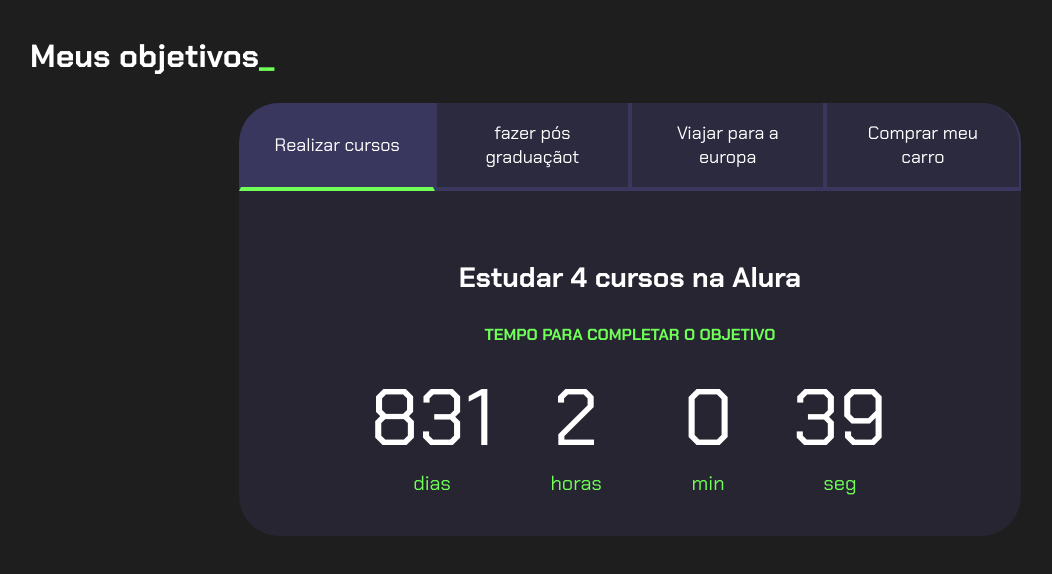
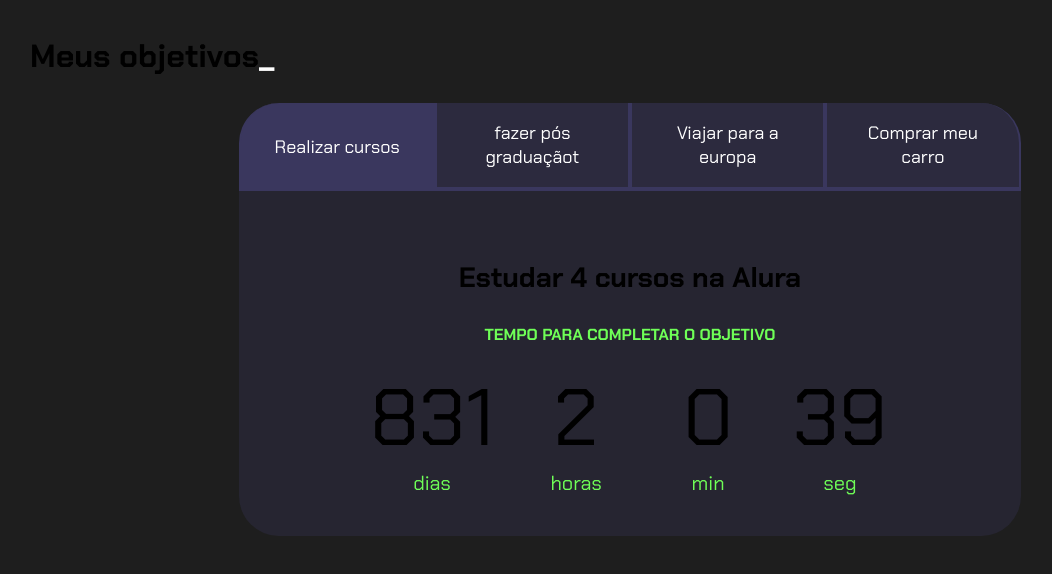
Before and after one commit to bhzow7/bhzow-s_repository, a plain HTML site: page index.html in a window 1280 px wide. Shown: the whole page, without its empty margins (10-1062 px from the left). Drawn offline with Linux system fonts and the light colour scheme.

Commit message:
Update style.css

```diff
--- a/style.css
+++ b/style.css
@@ -11,7 +11,7 @@
 
 body {
     background-color: var(--cor-de-fundo);
-    color: var(--branco);
+    color: var(--roxo);
     font-family: 'Chakra Petch', sans-serif;
 }
 
@@ -33,7 +33,7 @@ body {
 }
 
 .titulo-principal span {
-    color: var(--verde);
+    color: var(--branco);
 }
 
 
@@ -63,7 +63,7 @@ body {
 
 .botao.ativo {
     background-color: var(--botao-ativo);
-    border-bottom: 4px solid var(--verde);
+    border-bottom: 4px solid var(--preto);
 }
 
 .abas-textos {
```
